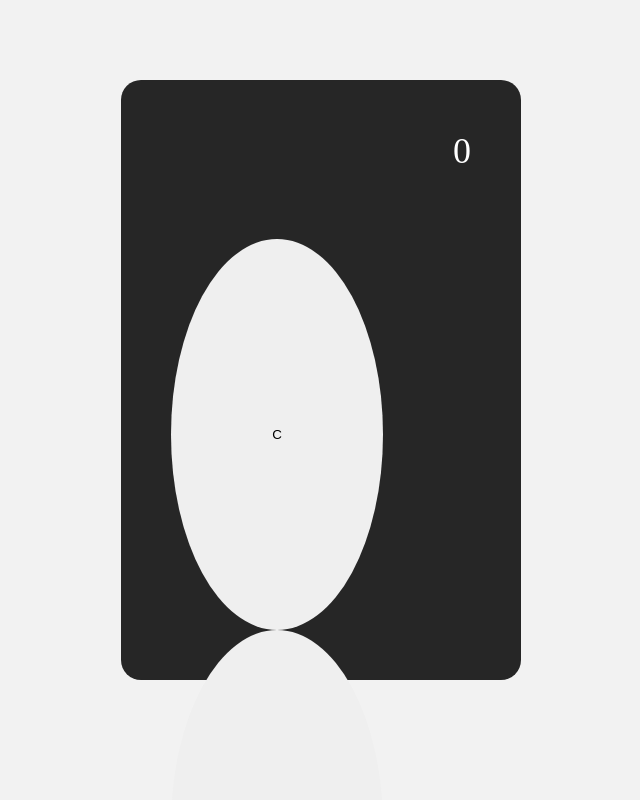
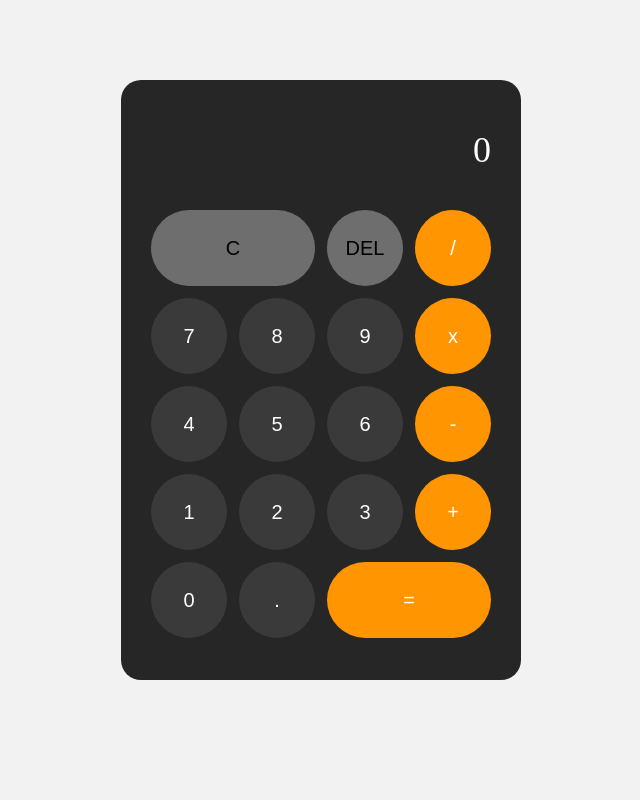
Before and after one commit to jsonsDev/calculator, a plain HTML site: page index.html in a window 1280 px wide. Shown: the top 800 px of the page, without its empty margins (319-959 px from the left). Drawn offline with Linux system fonts and the light colour scheme.

Commit message:
Update calculator styles.

```diff
--- a/style.css
+++ b/style.css
@@ -10,38 +10,69 @@ body {
 }
 
 .calculator-body {
-    display: flex;
-    flex-wrap: wrap;
+    /* display: flex;
+    flex-wrap: wrap; */
     max-width: 400px;
     min-height: 600px;
     background-color: #262626;
-    margin: auto;
-    padding: 50px;
+    margin: 80px auto;
+    padding: 30px;
     border-radius: 20px;
-    margin-top: 80px;
 }
 
 .display {
-    width: 100%;
+    height: 80px;
+    margin-bottom: 20px;
+    /* width: 100%; */
     font-size: 36px;
-    color: #ffffff;
-    border-radius: 10px;
+    color: #fff;
+    /* border-radius: 10px; */
     display: flex;
-    justify-content: end;
+    align-items: center;
+    justify-content: flex-end;
 }
 
-.row {
-    width: 100%;
-    display: flex;
-    justify-content: space-between;
-    gap: 10px;
-    margin-bottom: 10px;
+.keys {
+    display: grid;
+    grid-template-columns: repeat(4, 1fr);
+    gap: 12px;
 }
 
 .key {
-    border-radius: 100%;
-    border: 0px;
-    height: 100%;
-    width: 100%;
+    aspect-ratio: 1/1;
+    border-radius: 50%;
+    border: none;
+    font-size: 20px;
+    cursor: pointer;
+}
 
+.num {
+    background: #3a3a3a;
+    color: #fff;
 }
+
+.operator {
+    background: #ff9500;
+    color: #fff;
+}
+
+.action {
+    background: #6e6e6e;
+    color: #000;
+}
+
+.clear {
+    grid-column: span 2;
+    aspect-ratio: auto;
+    border-radius: 40px;
+    background: #6e6e6e;
+    color: #000;
+}
+
+.equals {
+    grid-column: span 2;
+    aspect-ratio: auto;
+    border-radius: 40px;
+    background: #ff9500;
+    color: #fff;
+}
```
